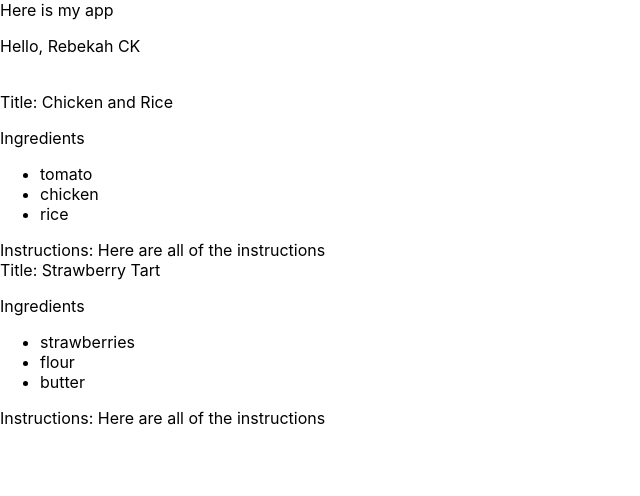
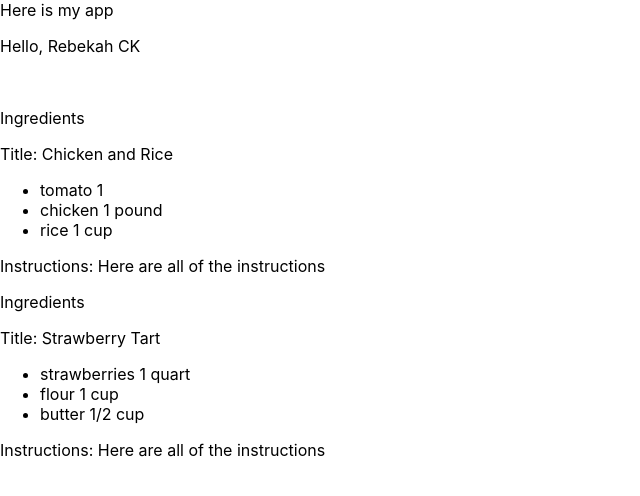
Before and after one commit to rebekahcallkacz/typescript-demo, a React (Create React App) app: page / in a window 1280 px wide. Shown: the top 496 px of the page, without its empty margins (0-640 px from the left). Built offline with nearby package versions, Linux system fonts and the light colour scheme.

Commit message:
Change recipe.ingredients to an array of objects

```diff
--- a/src/App.tsx
+++ b/src/App.tsx
@@ -3,25 +3,42 @@ import Header from "./Header";
 import { formatUserName } from "./utils";
 import Recipe from "./Recipe";
 
+
 // Sample response from recipe endpoint
 // Let's create a type for this
+export type TIngredient = {
+  ingredient: string;
+  quantity: number | string;
+};
 export type TRecipe = {
   recipeId: number;
   title: string;
-  ingredients: Array<string>;
+  ingredients: Array<TIngredient>;
   instructions: string;
 };
+    const RECIPE_ONE_INGREDIENTS: Array<TIngredient> = [
+        { ingredient: "tomato", quantity: 1 },
+        { ingredient: "chicken", quantity: "1 pound" },
+        { ingredient: "rice", quantity: "1 cup" }
+    ]
+    const RECIPE_TWO_INGREDIENTS: Array<TIngredient> = [
+        { ingredient: "strawberries", quantity: "1 quart" },
+        { ingredient: "flour", quantity: "1 cup" },
+        { ingredient: "butter", quantity: "1/2 cup" }
+    ]
+
+
 const RECIPE_ONE: TRecipe = {
   recipeId: 1111,
   title: "Chicken and Rice",
-  ingredients: ["tomato", "chicken", "rice"],
+  ingredients: RECIPE_ONE_INGREDIENTS,
   instructions: "Here are all of the instructions",
 };
 
 const RECIPE_TWO: TRecipe = {
   recipeId: 2222,
   title: "Strawberry Tart",
-  ingredients: ["strawberries", "flour", "butter"],
+  ingredients: RECIPE_TWO_INGREDIENTS,
   instructions: "Here are all of the instructions",
 };
 
--- a/src/IngredientList.tsx
+++ b/src/IngredientList.tsx
@@ -1,15 +1,15 @@
 import  React  from "react";
+import {TIngredient} from "./App"
 
 type IngredientListProps = {
-  ingredients: Array<string>};
-const IngredientList = ({ ingredients }:IngredientListProps) => (
+  ingredient: TIngredient};
+const IngredientList = ({ ingredient }:IngredientListProps) => (
   <>
-    <p>Ingredients</p>
-    <ul>
-      {ingredients.map((ingredient) => (
-        <li key={ingredient}>{ingredient}</li>
-      ))}
-    </ul>
+
+    <li>
+      <span>{ingredient.ingredient} {ingredient.quantity}</span>
+    </li>
+
   </>
 );
 
--- a/src/Recipe.tsx
+++ b/src/Recipe.tsx
@@ -2,14 +2,22 @@ import  React  from "react";
 
 import IngredientList from "./IngredientList";
 import {TRecipe} from "./App"
+
 
 type RecipeProps = { recipe: TRecipe};
 
 const Recipe = ({ recipe }: RecipeProps) => (
   <>
     <br />
+        <p>Ingredients</p>
     <span>{` Title: ${recipe.title} `}</span>
-    <IngredientList ingredients={recipe.ingredients} />
+    <ul>
+      {recipe.ingredients.map((ingr) => (
+            <IngredientList
+            key = {ingr.ingredient}
+            ingredient ={ingr} />
+      ))}</ul>
+
     <span>{`Instructions: ${recipe.instructions} `}</span>
   </>
 );
```
